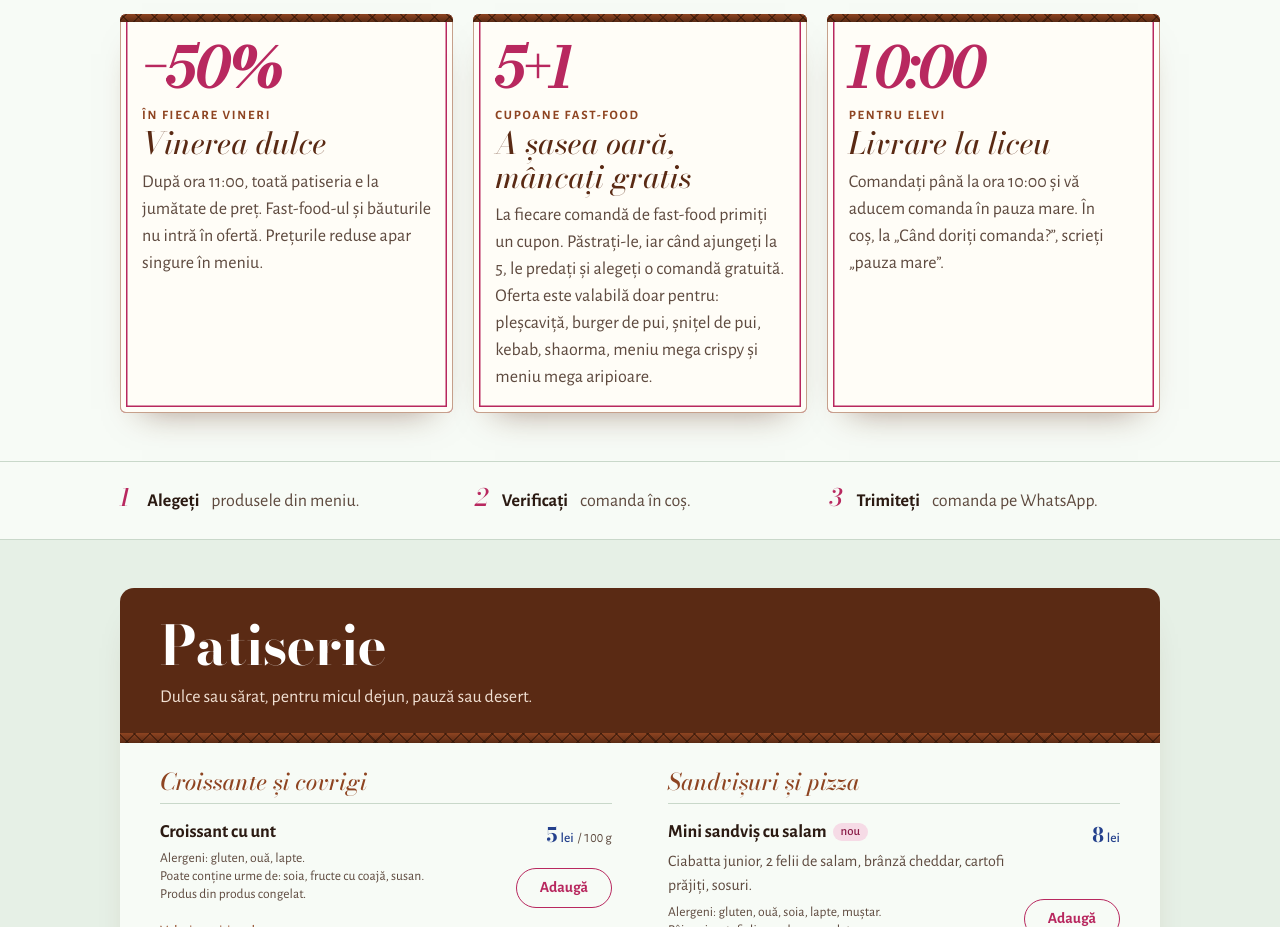
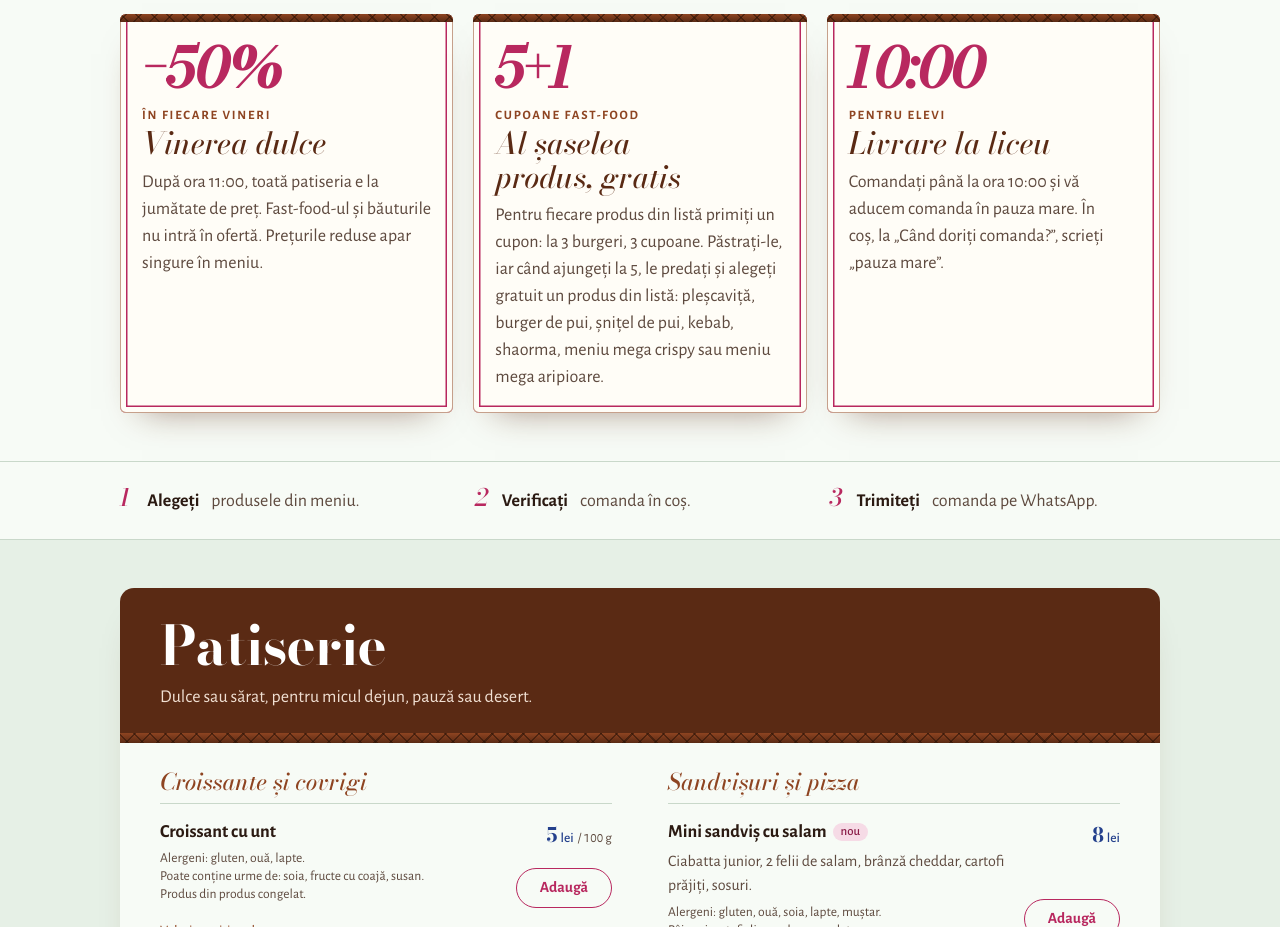
Before and after one commit to rosuflaviusalin/vitrina_cu_delicii, a plain HTML site: page index.html in a window 1280 px wide. Shown: the part 892-1819 px from the top of the page. Drawn offline with nearby package versions, Linux system fonts and the light colour scheme.

Commit message:
Fast-food coupons are per product, not per order
One coupon for each product on the offer's list; 5 coupons buy one free
product from that list.

Co-Authored-By: Claude Opus 5.5 <noreply@anthropic.com>

```diff
--- a/index.html
+++ b/index.html
@@ -110,8 +110,8 @@
             <p class="offer__figure" aria-hidden="true">5+1</p>
             <div>
               <p class="offer__kicker">Cupoane fast-food</p>
-              <h3>A șasea oară, mâncați gratis</h3>
-              <p>La fiecare comandă de fast-food primiți un cupon. Păstrați-le, iar când ajungeți la 5, le predați și alegeți o comandă gratuită. Oferta este valabilă doar pentru: pleșcaviță, burger de pui, șnițel de pui, kebab, shaorma, meniu mega crispy și meniu mega aripioare.</p>
+              <h3>Al șaselea produs, gratis</h3>
+              <p>Pentru fiecare produs din listă primiți un cupon: la 3 burgeri, 3 cupoane. Păstrați-le, iar când ajungeți la 5, le predați și alegeți gratuit un produs din listă: pleșcaviță, burger de pui, șnițel de pui, kebab, shaorma, meniu mega crispy sau meniu mega aripioare.</p>
             </div>
           </article>
           <article class="offer">
```
Also changed, not shown: 1 other file.
